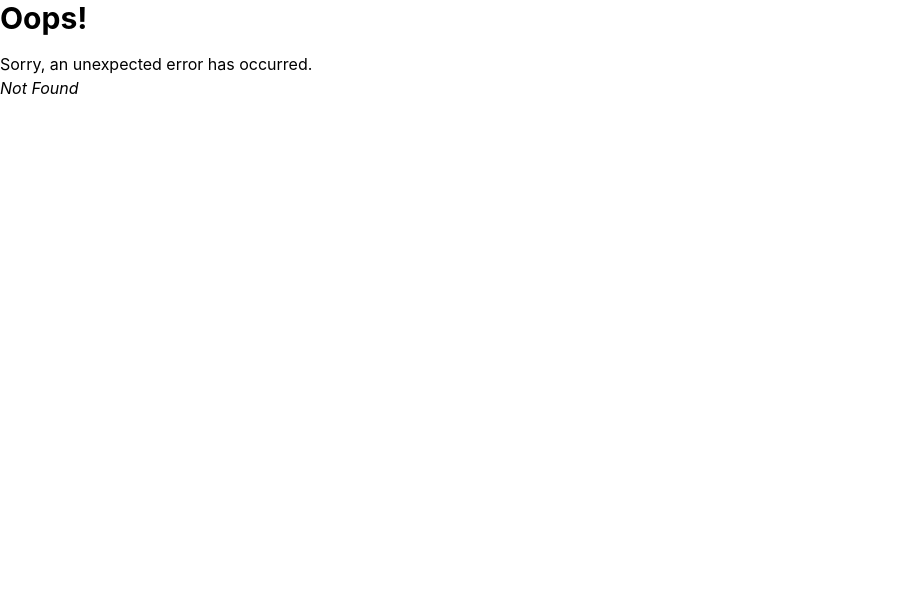
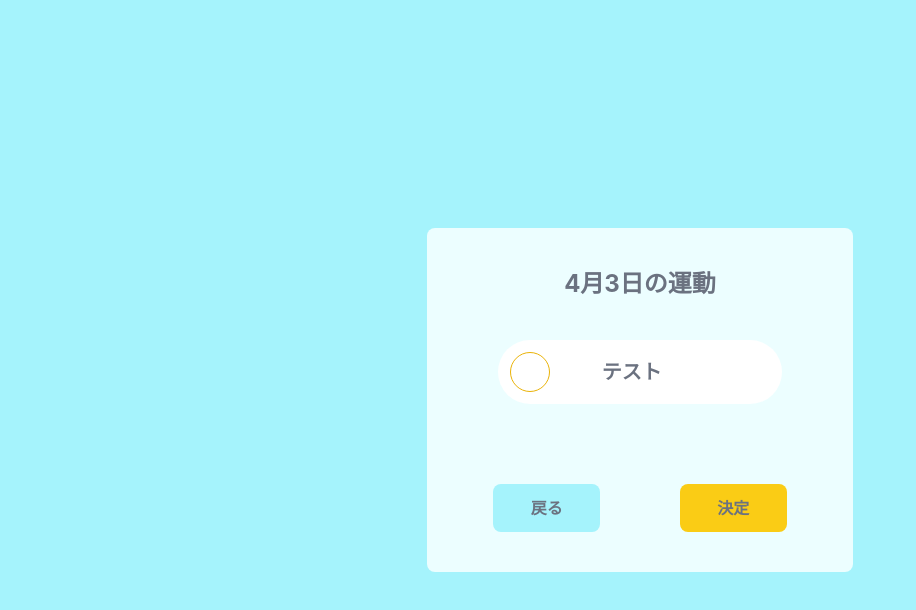
Before and after one commit to hackathon2024spring/front, a React (Vite) app in the folder react-app/: page /exercise in a window 1280 px wide. Before the commit this address had no page. Shown: the top 610 px of the page, without its empty margins (0-916 px from the left). Built offline with nearby package versions, Linux system fonts and the light colour scheme.

Commit message:
エクササイズページの見た目作成

```diff
--- a/react-app/src/App.tsx
+++ b/react-app/src/App.tsx
@@ -9,6 +9,7 @@ import Login from "./components/Login";
 import Signup from "./components/Signup";
 import Calendar from "./components/Calendar";
 import User from "./components/User";
+import Exercise from "./components/Exercise";
 // import './App.css'
 
 const router = createBrowserRouter(
@@ -19,6 +20,7 @@ const router = createBrowserRouter(
       <Route path="signup" element={<Signup />} />
       <Route path="calendar" element={<Calendar />} />
       <Route path="user" element={<User />} />
+      <Route path="exercise" element={<Exercise />} />
     </>
   )
 );
--- /dev/null
+++ b/react-app/src/components/Exercise.tsx
@@ -0,0 +1,56 @@
+import React, { FC, useState } from 'react';
+
+const Exercise: FC = () => {
+  const [isActive, setIsActive] = useState<boolean>(false);
+
+  return (
+    <>
+      <div className="flex justify-center items-center bg-cyan-200 min-h-screen">
+        <form className="w-1/3">
+          <div className="container mx-auto flex flex-col text-gray-500 bg-cyan-50 rounded-lg m-10">
+            <div className="text-center text-2xl font-bold mb-10 mt-10">
+              4月3日の運動
+            </div>
+            <div className="flex justify-center">
+              <div className={`w-2/3 flex flex-row justify-start rounded-full items-center mb-20 hover:cursor-pointer ${isActive ? 'bg-yellow-400' : 'bg-white'}`}>
+                <div className="inline-flex items-center mr-10">
+                  <label className="relative flex items-center p-3 rounded-full cursor-pointer"
+                        htmlFor="customStyle"
+                        onClick={() => setIsActive(!isActive)}>
+                    <input type="checkbox"
+                      checked={isActive}
+                      onChange={(e) => setIsActive(e.target.checked)}
+                      className="before:content[''] peer relative h-10 w-10 bg-white cursor-pointer appearance-none rounded-full border border-yellow-500 hover:scale-105"
+                      id="customStyle"  />
+                    <span
+                      className="absolute text-yellow-500 transition-opacity opacity-0 pointer-events-none top-2/4 left-2/4 -translate-y-2/4 -translate-x-2/4 peer-checked:opacity-100">
+                      <svg xmlns="http://www.w3.org/2000/svg" className="h-7 w-7" viewBox="0 0 20 20" fill="currentColor"
+                        stroke="currentColor" stroke-width="1">
+                        <path fill-rule="evenodd"
+                          d="M16.707 5.293a1 1 0 010 1.414l-8 8a1 1 0 01-1.414 0l-4-4a1 1 0 011.414-1.414L8 12.586l7.293-7.293a1 1 0 011.414 0z"
+                          clip-rule="evenodd"></path>
+                      </svg>
+                    </span>
+                  </label>
+                </div>
+                <div className="text-xl font-bold">
+                  テスト
+                </div>
+              </div>
+            </div>
+            <div className="flex justify-center">
+              <button className="font-bold w-1/4 focus:outline-none bg-cyan-200 hover:bg-cyan-300 p-3 rounded-lg mb-10 mx-10">
+                戻る
+              </button>
+              <button className="font-bold w-1/4 focus:outline-none bg-yellow-400 hover:bg-yellow-500 p-3 rounded-lg mb-10 mx-10">
+                決定
+              </button>
+            </div>
+          </div>
+        </form>
+      </div>
+    </>
+  );
+};
+
+export default Exercise;
```
